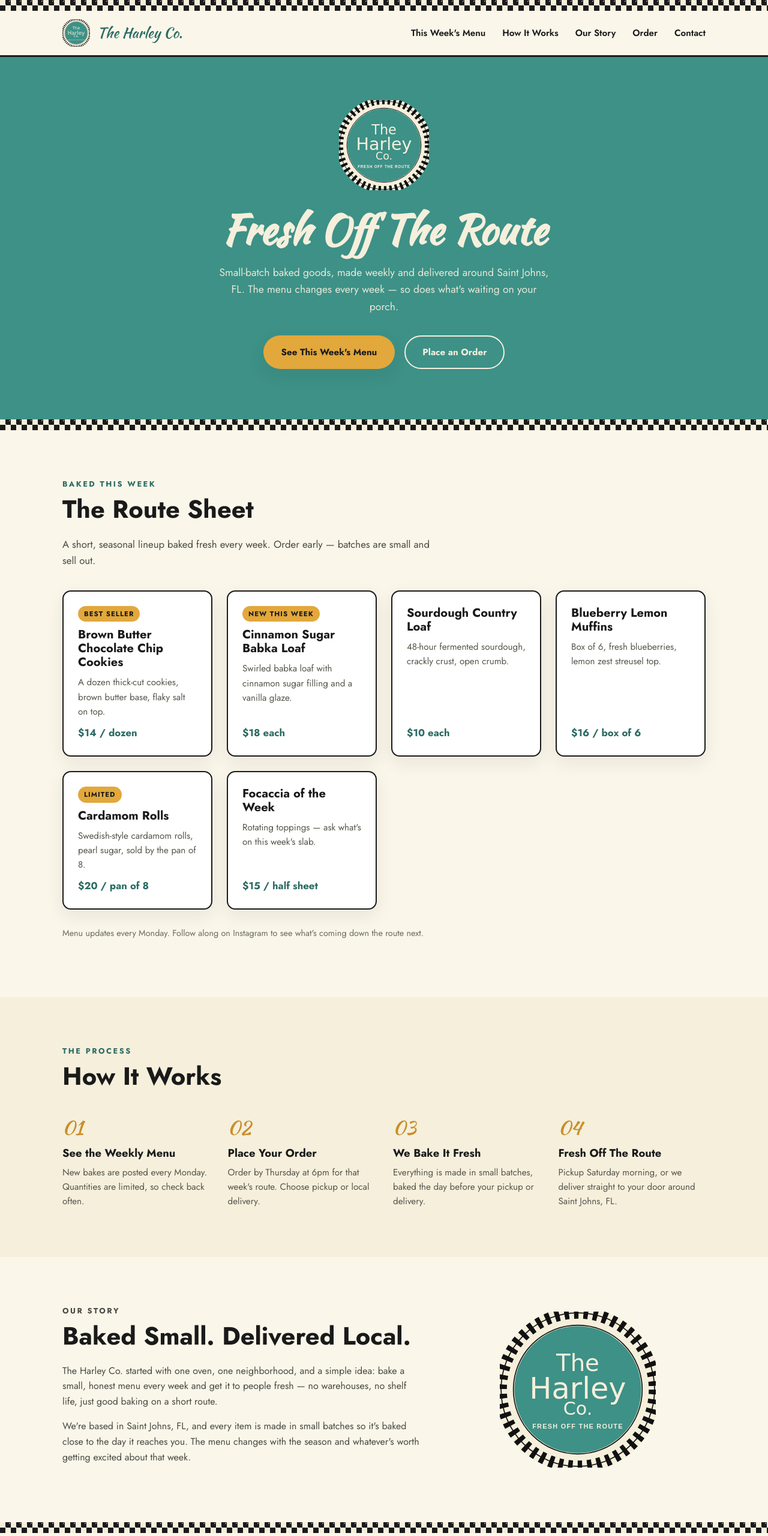
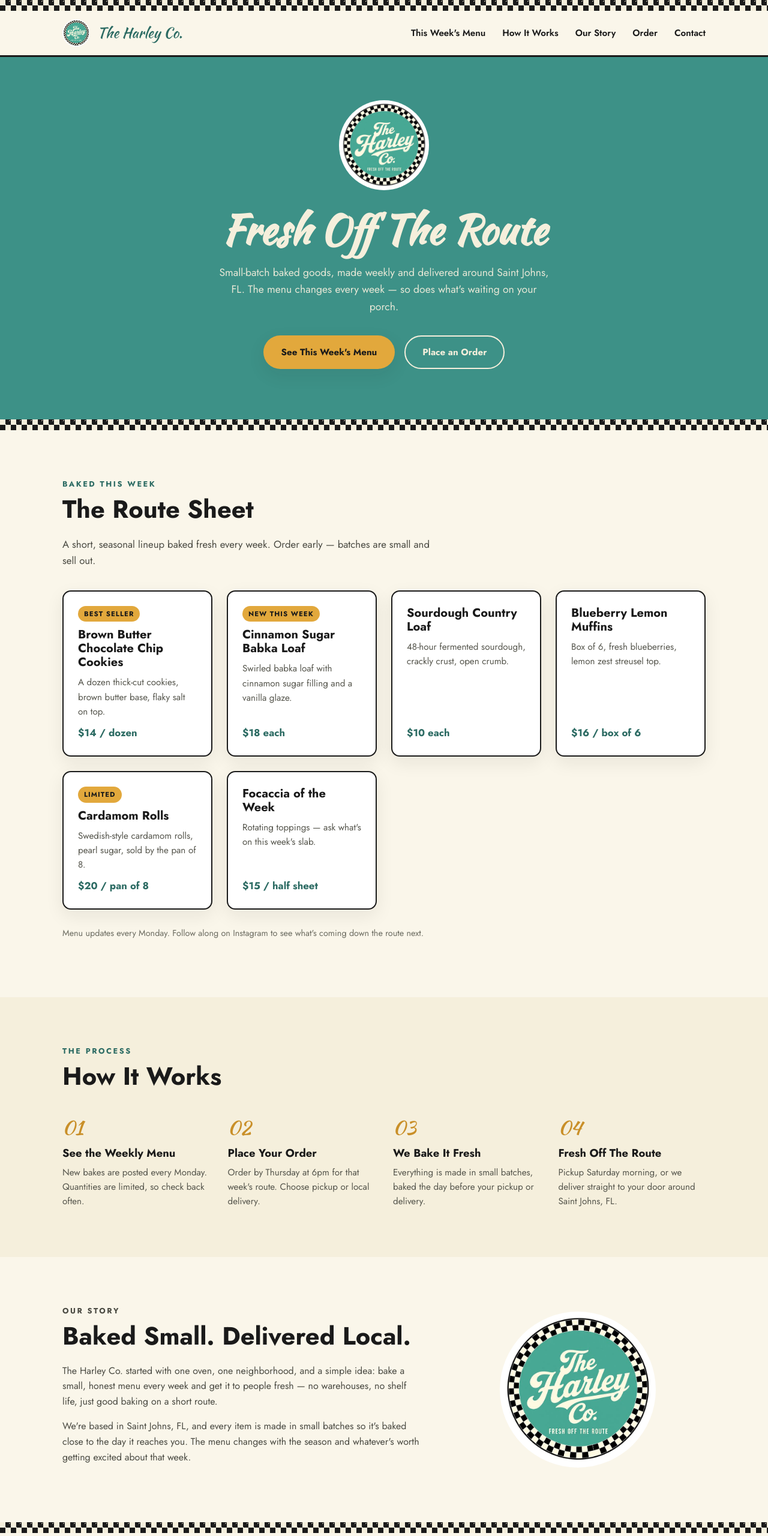
Before and after one commit to ckouremetis28/the-harley-co, a plain HTML site: page site.html in a window 1280 px wide. Shown: the top 2560 px of the page at 60% size. Drawn offline with Linux system fonts and the light colour scheme.

Commit message:
Swap in real logo image

```diff
--- a/css/styles.css
+++ b/css/styles.css
@@ -126,6 +126,8 @@ h1, h2, h3 { line-height: 1.15; margin: 0 0 0.5em; }
 .brand-logo {
   width: 46px;
   height: 46px;
+  border-radius: 50%;
+  object-fit: cover;
 }
 
 .brand-name {
@@ -178,6 +180,8 @@ h1, h2, h3 { line-height: 1.15; margin: 0 0 0.5em; }
   width: 150px;
   height: 150px;
   margin: 0 auto 28px;
+  border-radius: 50%;
+  object-fit: cover;
 }
 
 .hero h1 {
@@ -299,6 +303,9 @@ h1, h2, h3 { line-height: 1.15; margin: 0 0 0.5em; }
 .about-badge img {
   max-width: 260px;
   margin: 0 auto;
+  border-radius: 50%;
+  aspect-ratio: 1 / 1;
+  object-fit: cover;
 }
 
 /* ---------- Order form ---------- */
@@ -437,6 +444,8 @@ input:focus, textarea:focus {
 .footer-logo {
   width: 40px;
   height: 40px;
+  border-radius: 50%;
+  object-fit: cover;
 }
 
 .footer-inner p {
--- a/site.html
+++ b/site.html
@@ -5,7 +5,7 @@
 <meta name="viewport" content="width=device-width, initial-scale=1.0">
 <title>The Harley Co. | Fresh Off The Route — Saint Johns, FL</title>
 <meta name="description" content="The Harley Co. bakes small-batch goods every week in Saint Johns, FL. See this week's menu and order for pickup or delivery.">
-<link rel="icon" type="image/svg+xml" href="images/logo.svg">
+<link rel="icon" type="image/jpeg" href="images/logo.jpeg">
 
 <link rel="preconnect" href="https://fonts.googleapis.com">
 <link rel="preconnect" href="https://fonts.gstatic.com" crossorigin>
@@ -20,7 +20,7 @@
 <header class="site-header">
   <div class="wrap header-inner">
     <a href="#top" class="brand">
-      <img src="images/logo.svg" alt="The Harley Co. logo" class="brand-logo">
+      <img src="images/logo.jpeg" alt="The Harley Co. logo" class="brand-logo">
       <span class="brand-name">The Harley Co.</span>
     </a>
 
@@ -43,7 +43,7 @@
   <!-- HERO -->
   <section class="hero">
     <div class="wrap hero-inner">
-      <img src="images/logo.svg" alt="The Harley Co. badge" class="hero-badge">
+      <img src="images/logo.jpeg" alt="The Harley Co. badge" class="hero-badge">
       <h1>Fresh Off The Route</h1>
       <p class="hero-sub">
         Small-batch baked goods, made weekly and delivered around Saint Johns, FL.
@@ -126,7 +126,7 @@
         </p>
       </div>
       <div class="about-badge">
-        <img src="images/logo.svg" alt="The Harley Co. badge">
+        <img src="images/logo.jpeg" alt="The Harley Co. badge">
       </div>
     </div>
   </section>
@@ -220,7 +220,7 @@
 
 <footer class="site-footer">
   <div class="wrap footer-inner">
-    <img src="images/logo.svg" alt="The Harley Co. logo" class="footer-logo">
+    <img src="images/logo.jpeg" alt="The Harley Co. logo" class="footer-logo">
     <p>&copy; <span id="year"></span> The Harley Co. &middot; Saint Johns, FL &middot; Fresh Off The Route</p>
   </div>
 </footer>
```
Also changed, not shown: index.html (+4 -2 lines), images/logo.jpeg (added).
